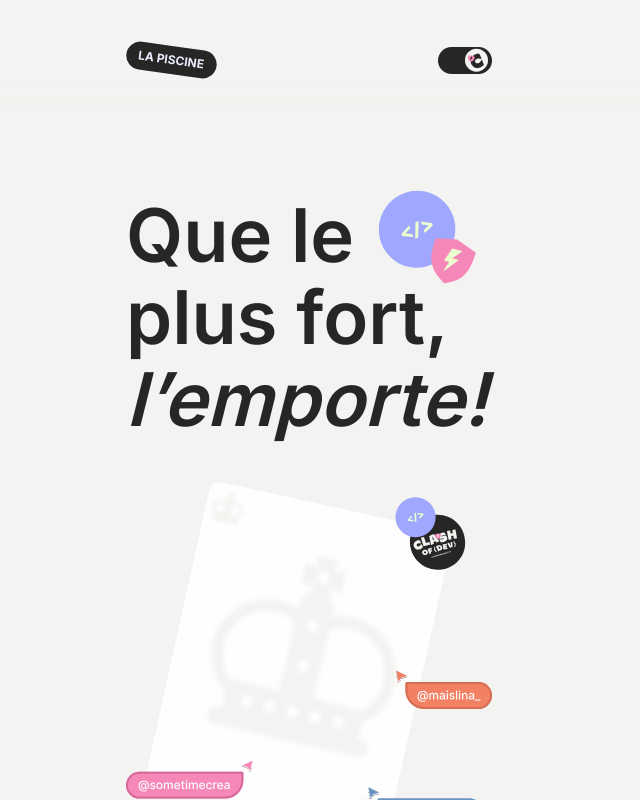
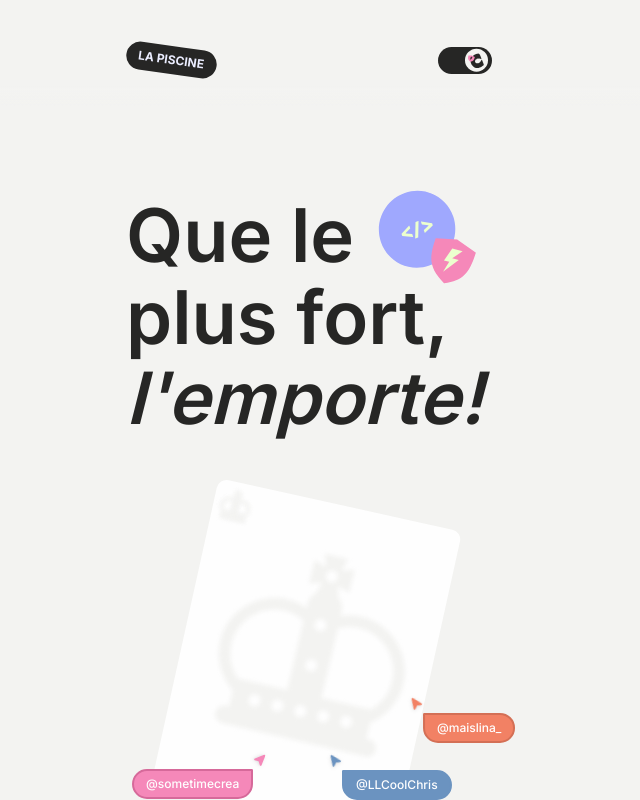
Before and after one commit to SebastienLaurentt/ClashOfDev, a React (Vite) app: page / in a window 1280 px wide. Shown: the whole page, without its empty margins (331-971 px from the left). Built offline with nearby package versions, Linux system fonts and the light colour scheme.

Commit message:
update css, animation and add easter egg

```diff
--- a/src/components/Cursor.tsx
+++ b/src/components/Cursor.tsx
@@ -11,7 +11,7 @@ interface CursorProps {
 const Cursor = ({ name, fontColor, bgColor, borderColor, classname }: CursorProps) => {
   return (
     <span
-      className={`w-fit relative flex border-2 items-center rounded-[1.54px_18.49px_18.49px_18.49px]  px-3 py-1.5 ${classname} ${fontColor} h-[30px]`}
+      className={`w-fit text-xs relative flex border-2 items-center rounded-[1.54px_18.49px_18.49px_18.49px]  px-3 py-1.5 ${classname} ${fontColor} h-[30px]`}
       style={{ backgroundColor: bgColor, borderColor: borderColor }}
     >
       @{name}
--- a/src/components/LandingSections/HeroSection.tsx
+++ b/src/components/LandingSections/HeroSection.tsx
@@ -1,10 +1,106 @@
+import { MousePointer2 } from "lucide-react";
+import React, { useEffect, useState } from "react";
 import CardHero from "../../assets/CardHero.svg";
+import BlankCardHero from "../../assets/blankCardHero.svg";
 import ClashVector from "../../assets/clashVector.svg";
 import StrongerVector from "../../assets/strongerVector.svg";
+import Cursor from "../Cursor";
+import BlurIn from "../ui/BlurIn";
 
 const HeroSection = () => {
+  const [animate, setAnimate] = useState(false);
+  const [customCursor, setCustomCursor] = useState(false);
+  const [mousePosition, setMousePosition] = useState({ x: 0, y: 0 });
+  const [placedCursor, setPlacedCursor] = useState<{
+    x: number;
+    y: number;
+  } | null>(null);
+
+  useEffect(() => {
+    const timer = setTimeout(() => setAnimate(true), 500);
+
+    const updateMousePosition = (e: MouseEvent) => {
+      setMousePosition({ x: e.clientX, y: e.clientY });
+    };
+
+    if (customCursor) {
+      window.addEventListener("mousemove", updateMousePosition);
+      document.body.style.cursor = "none";
+    } else {
+      document.body.style.cursor = "auto";
+    }
+
+    return () => {
+      clearTimeout(timer);
+      window.removeEventListener("mousemove", updateMousePosition);
+      document.body.style.cursor = "auto";
+    };
+  }, [customCursor]);
+
+  const handleCursorClick = (e: React.MouseEvent) => {
+    e.stopPropagation();
+    setCustomCursor(true);
+    setPlacedCursor(null);
+  };
+
+  const handlePageClick = (e: React.MouseEvent) => {
+    if (customCursor) {
+      setPlacedCursor({ x: e.clientX, y: e.clientY });
+      setCustomCursor(false);
+    } else if (placedCursor) {
+      const clickX = e.clientX;
+      const clickY = e.clientY;
+      const cursorX = placedCursor.x;
+      const cursorY = placedCursor.y;
+
+      if (Math.abs(clickX - cursorX) < 50 && Math.abs(clickY - cursorY) < 50) {
+        setCustomCursor(true);
+        setPlacedCursor(null);
+      }
+    }
+  };
+
+  const renderCursor = (x: number, y: number, isPlaced: boolean) => (
+    <div
+      className={`fixed ${
+        isPlaced ? "pointer-events-auto cursor-pointer" : "pointer-events-none"
+      } z-50`}
+      style={{
+        left: `${x}px`,
+        top: `${y}px`,
+        width: "100px",
+        height: "50px",
+      }}
+      onClick={isPlaced ? handleCursorClick : undefined}
+    >
+      <span
+        className="absolute flex items-center px-3 py-1.5 text-xs text-[#FEFEFE] border-2 rounded-[18.49px_1.54px_18.49px_18.49px]"
+        style={{
+          backgroundColor: "#F588B9",
+          borderColor: "#D6699A",
+          transform: "translate(-50%, -50%)",
+        }}
+      >
+        @sometimecrea
+        <MousePointer2
+          size={14}
+          className="absolute top-[-18px] right-[-16px] drop-shadow"
+          style={{
+            fill: "#F588B9",
+            color: "#F588B9",
+            transform: "rotate(90deg)",
+          }}
+        />
+      </span>
+    </div>
+  );
+
   return (
-    <>
+    <div onClick={handlePageClick}>
+      {customCursor &&
+        !placedCursor &&
+        renderCursor(mousePosition.x, mousePosition.y, false)}
+      {placedCursor && renderCursor(placedCursor.x, placedCursor.y, true)}
       <div className="flex flex-col max-w-[366px] 2xl:max-w-[1376px] mx-auto 2xl:flex-row 2xl:justify-between 2xl:items-center mb-[100px] 2xl:mb-40">
         <div className="flex flex-col mb-10 2xl:mb-0 text-[74px] leading-[82px] 2xl:text-[115px] 2xl:leading-[123px] font-semibold text-[#262625]">
           <span className="2xl:hidden">
@@ -26,13 +122,57 @@ const HeroSection = () => {
               alt=""
               className="2xl:ml-[28px] hidden 2xl:block 2xl:mr-[45px] h-[80px] w-[103px]"
             />{" "}
-            <span className="italic">l’emporte!</span>
+            <BlurIn
+              className="text-[74px] leading-[82px] 2xl:text-[115px] 2xl:leading-[123px] font-semibold text-[#262625] italic"
+              word="l'emporte!"
+            />
           </div>
         </div>
-        <img src={CardHero} alt="" className="2xl:h-[356px] 2xl:w-[368px]" />
+        <div className="hidden">
+          <img src={CardHero} alt="" className="2xl:h-[356px] 2xl:w-[368px]" />
+        </div>
+        <div className="relative h-[356px] 2xl:w-[368px] w-[366px] ml-[26px]">
+          <img src={BlankCardHero} alt="" className="" />
+          <Cursor
+            name="maislina_"
+            bgColor="#F28164"
+            fontColor="text-[#FEFEFE]"
+            borderColor="#D46F55"
+            classname={`absolute bottom-[150px] left-[240px] 2xl:left-[265px] ${
+              animate ? "animate-cursor1" : ""
+            }`}
+          />
+          <Cursor
+            name="LLCoolChris"
+            bgColor="#6B93C0"
+            fontColor="text-[#FEFEFE]"
+            borderColor="#6B93C0"
+            classname={`absolute bottom-[65px] 2xl:left-[235px] left-[210px] ${
+              animate ? "animate-cursor2" : ""
+            }`}
+          />
+          {!customCursor && !placedCursor && (
+            <span
+              className={`w-fit text-xs absolute flex border-2 items-center rounded-[18.49px_1.54px_18.49px_18.49px] bottom-[35px] left-[-20px] px-3 py-1.5 text-[#FEFEFE] h-[30px] cursor-pointer`}
+              style={{ backgroundColor: "#F588B9", borderColor: "#D6699A" }}
+              onClick={handleCursorClick}
+            >
+              @sometimecrea
+              <MousePointer2
+                size={14}
+                className="absolute top-[-18px] right-[-16px] drop-shadow"
+                style={{
+                  fill: "#F588B9",
+                  color: "#F588B9",
+                  transform: "rotate(90deg)",
+                }}
+              />
+            </span>
+          )}
+        </div>
       </div>
 
-      <div className="relative h-[174px] overflow-hidden hover-pause  ">
+      <div className="relative h-[174px] overflow-hidden hover-pause">
         <div
           className="animate-slide whitespace-nowrap h-full"
           style={{
@@ -42,7 +182,7 @@ const HeroSection = () => {
           }}
         />
       </div>
-    </>
+    </div>
   );
 };
 
--- /dev/null
+++ b/src/components/ui/BlurIn.tsx
@@ -0,0 +1,40 @@
+"use client";
+
+import { motion } from "framer-motion";
+import { cn } from "../../lib/utils";
+
+
+
+interface BlurIntProps {
+  word: string;
+  className?: string;
+  variant?: {
+    hidden: { filter: string; opacity: number };
+    visible: { filter: string; opacity: number };
+  };
+  duration?: number;
+}
+const BlurIn = ({ word, className, variant, duration = 1 }: BlurIntProps) => {
+  const defaultVariants = {
+    hidden: { filter: "blur(10px)", opacity: 0 },
+    visible: { filter: "blur(0px)", opacity: 1 },
+  };
+  const combinedVariants = variant || defaultVariants;
+
+  return (
+    <motion.h1
+      initial="hidden"
+      animate="visible"
+      transition={{ duration }}
+      variants={combinedVariants}
+      className={cn(
+        "font-display text-center text-4xl font-bold  drop-shadow-sm md:text-7xl md:leading-[5rem]",
+        className,
+      )}
+    >
+      {word}
+    </motion.h1>
+  );
+};
+
+export default BlurIn;
--- a/src/index.css
+++ b/src/index.css
@@ -48,3 +48,34 @@
     transform: scale(1);
   }
 }
+
+
+@keyframes moveCursor1 {
+  0%, 100% { transform: translate(0, 0); }
+  15% { transform: translate(30px, -20px); }
+  30% { transform: translate(40px, 10px); }
+  45% { transform: translate(30px, 30px); }
+  50%, 55% { transform: translate(30px, 30px); } /* Pause */
+  70% { transform: translate(-20px, 20px); }
+  85% { transform: translate(-30px, -10px); }
+  95% { transform: translate(-15px, -5px); }
+}
+
+@keyframes moveCursor2 {
+  0%, 100% { transform: translate(0, 0); }
+  20% { transform: translate(-35px, 25px); }
+  35% { transform: translate(-20px, -30px); }
+  40%, 45% { transform: translate(-20px, -30px); } /* Pause */
+  60% { transform: translate(30px, -15px); }
+  75% { transform: translate(40px, 20px); }
+  90% { transform: translate(20px, 30px); }
+  95% { transform: translate(10px, 15px); }
+}
+
+.animate-cursor1 {
+  animation: moveCursor1 12s ease-in-out infinite;
+}
+
+.animate-cursor2 {
+  animation: moveCursor2 12s ease-in-out infinite;
+}
--- a/tailwind.config.js
+++ b/tailwind.config.js
@@ -13,7 +13,7 @@ export default {
         }
       },
       animation: {
-        slide: 'slide 14s linear infinite',
+        slide: 'slide 20s linear infinite',
       }
     },
   },
```
Also changed, not shown: src/assets/blankCardHero.svg (added).
